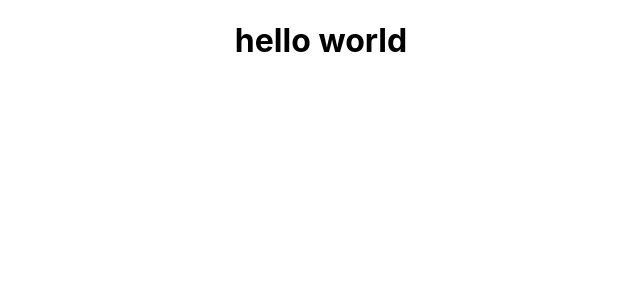
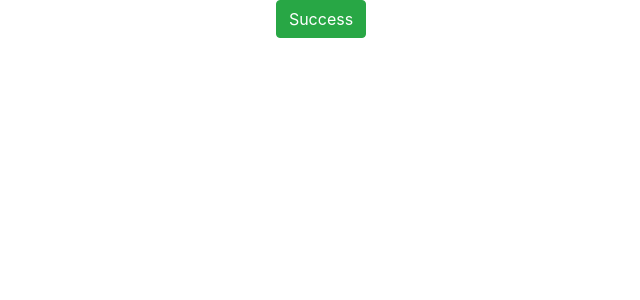
Before and after one commit to Cal-Rex/moments-walkthrough, a React (Create React App) app: page / in a window 1280 px wide. Shown: the top 300 px of the page, without its empty margins (319-959 px from the left). Built offline with nearby package versions, Linux system fonts and the light colour scheme.

Commit message:
connect up all base elements of project

```diff
--- a/package.json
+++ b/package.json
@@ -7,10 +7,10 @@
     "@testing-library/react": "^11.2.7",
     "@testing-library/user-event": "^12.8.3",
     "axios": "^0.21.4",
-    "bootstrap": "^4.6.2",
+    "bootstrap": "^4.6.0",
     "jwt-decode": "^3.1.2",
     "react": "^17.0.2",
-    "react-bootstrap": "^1.6.6",
+    "react-bootstrap": "^1.6.7",
     "react-dom": "^17.0.2",
     "react-infinite-scroll-component": "^6.1.0",
     "react-router-dom": "^5.3.4",
--- a/public/index.html
+++ b/public/index.html
@@ -10,6 +10,12 @@
       content="Web site created using create-react-app"
     />
     <link rel="apple-touch-icon" href="%PUBLIC_URL%/logo192.png" />
+    <link
+      rel="stylesheet"
+      href="https://cdn.jsdelivr.net/npm/bootstrap@4.6.0/dist/css/bootstrap.min.css"
+      integrity="sha384-B0vP5xmATw1+K9KRQjQERJvTumQW0nPEzvF6L/Z6nronJ3oUOFUFpCjEUQouq2+l"
+      crossorigin="anonymous"
+    />
     <!--
       manifest.json provides metadata used when your web app is installed on a
       user's mobile device or desktop. See https://developers.google.com/web/fundamentals/web-app-manifest/
--- a/src/App.js
+++ b/src/App.js
@@ -1,10 +1,10 @@
-import logo from './logo.svg';
+import Button from 'react-bootstrap/Button'
 import './App.css';
 
 function App() {
   return (
     <div className="App">
-      <h1>hello world</h1>
+      <Button variant="success">Success</Button>
     </div>
   );
 }
```
Also changed, not shown: 2 other files (tests, documents, lock files or other folders).
